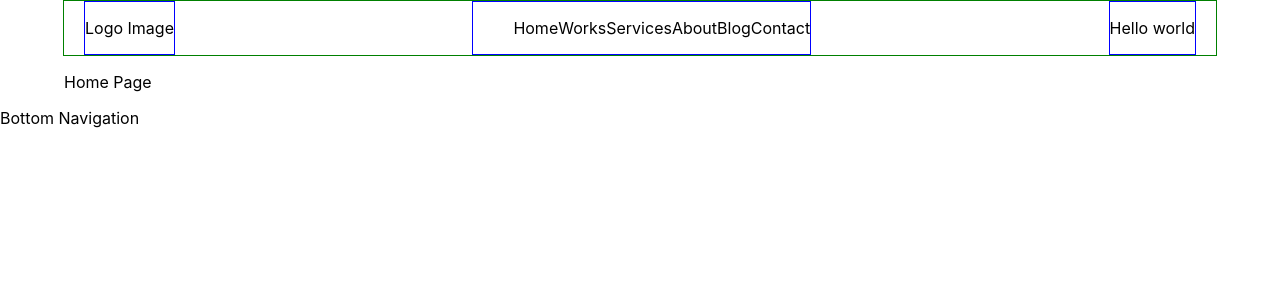
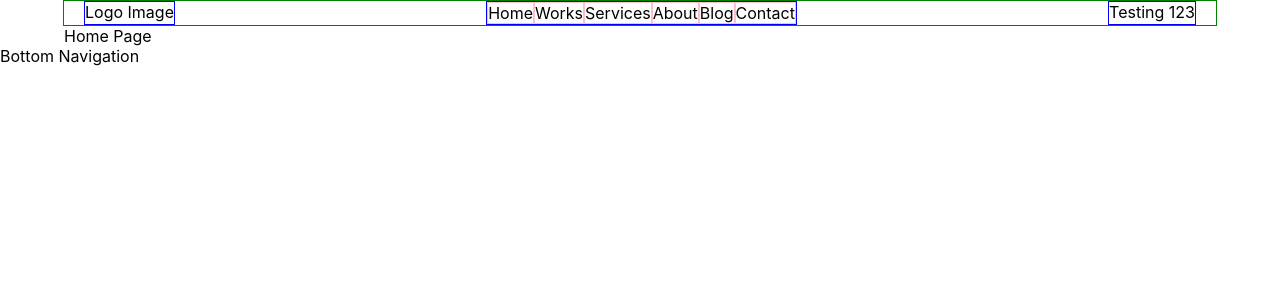
Before and after one commit to dlord-20/dlord-20.github.io, a React (Create React App) app: page / in a window 1280 px wide. Shown: the top 300 px of the page. Built offline with nearby package versions, Linux system fonts and the light colour scheme.

Commit message:
Fixed some styling issues and added a link to the button component but now I need to add a css reset style to the app

```diff
--- a/src/components/button.js
+++ b/src/components/button.js
@@ -1,13 +1,14 @@
+import { Link } from 'react-router-dom';
 
 export default function Button() {
 
-    const handleButtonClick = () => {
-        return <p>Hello world</p>
-    }
 
     return (
-        <div className="button">
-            {handleButtonClick()}
-        </div>
+        <Link to={`/test`} >
+            <div className="button">
+                <p>Testing 123</p>
+            </div>
+        </Link>
+
     );
 }
--- a/src/index.css
+++ b/src/index.css
@@ -1,5 +1,11 @@
+* {
+  padding: 0;
+  margin: 0;
+  text-decoration: none;
+  color: black;
+}
+
 body {
-  margin: 0;
   font-family: -apple-system, BlinkMacSystemFont, 'Segoe UI', 'Roboto', 'Oxygen',
     'Ubuntu', 'Cantarell', 'Fira Sans', 'Droid Sans', 'Helvetica Neue',
     sans-serif;
@@ -39,5 +45,21 @@ code {
 
 .navItem ul {
   display: flex;
+  justify-content: center;
   list-style: none;
 }
+
+.navItem li {
+  border: 1px solid pink;
+}
+
+.button {
+  position: relative;
+  width: 100%;
+  height: 100%;
+}
+
+.button:hover {
+  background-color: green;
+  cursor: pointer;
+}
```
